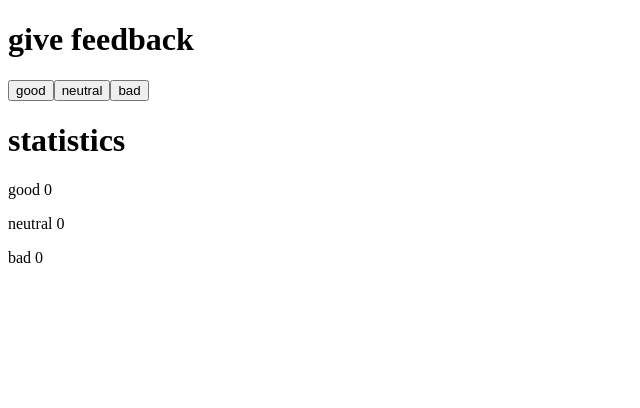
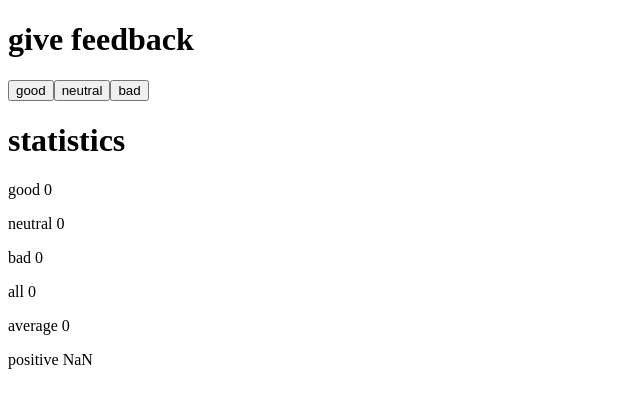
Before and after one commit to aleksi-to/fullstack-open, a React (Vite) app in the folder osa1/part1/: page / in a window 1280 px wide. Shown: the top 408 px of the page, without its empty margins (0-640 px from the left). Built offline with nearby package versions, Linux system fonts and the light colour scheme.

Commit message:
1.7 unicafe step2 valmis

```diff
--- a/osa1/part1/src/App.jsx
+++ b/osa1/part1/src/App.jsx
@@ -13,10 +13,6 @@ const App = () => {
   const increaseNeutral = () => setNeutral(neutral + 1);
   const increaseBad = () => setBad(bad + 1);
 
-  const increaseKakka = (props) => {
-    return props.setValue(props.value);
-  };
-
   return (
     <>
       <h1>give feedback</h1>
@@ -27,6 +23,9 @@ const App = () => {
       <p>good {good}</p>
       <p>neutral {neutral}</p>
       <p>bad {bad}</p>
+      <p>all {good + neutral + bad}</p>
+      <p>average {good * 1 - bad * -1}</p>
+      <p>positive {good / (good + neutral + bad)}</p>
     </>
   );
 };
```
